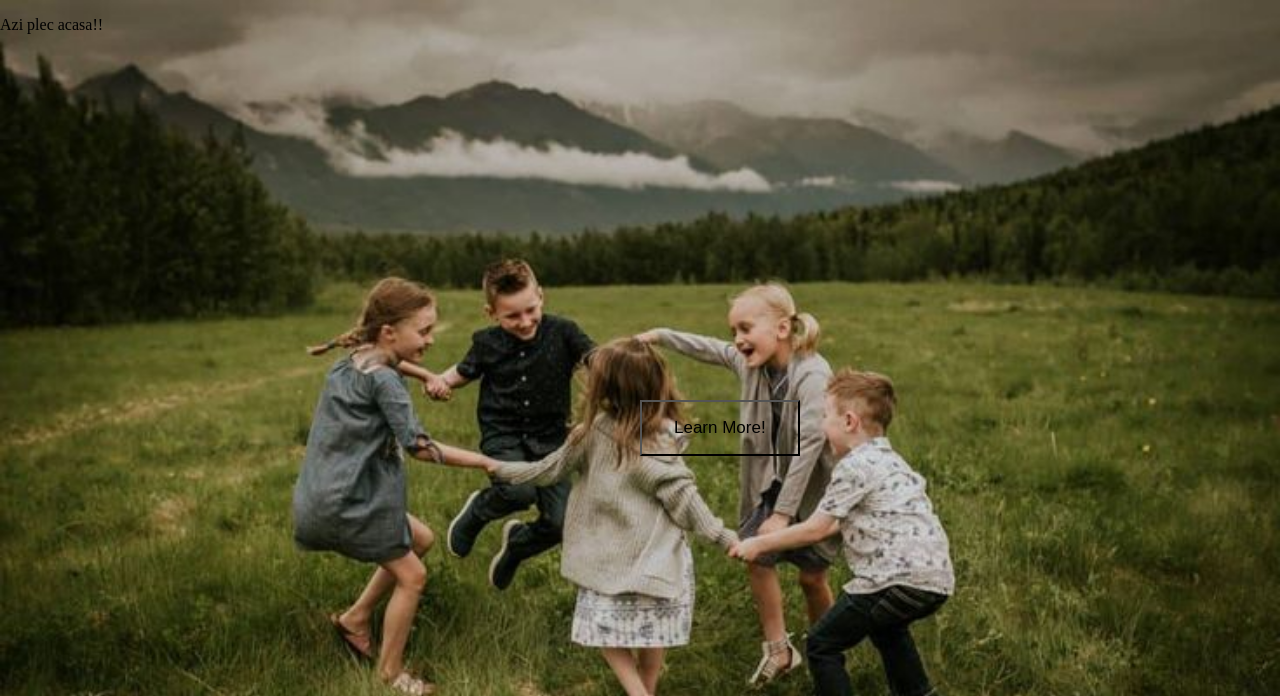
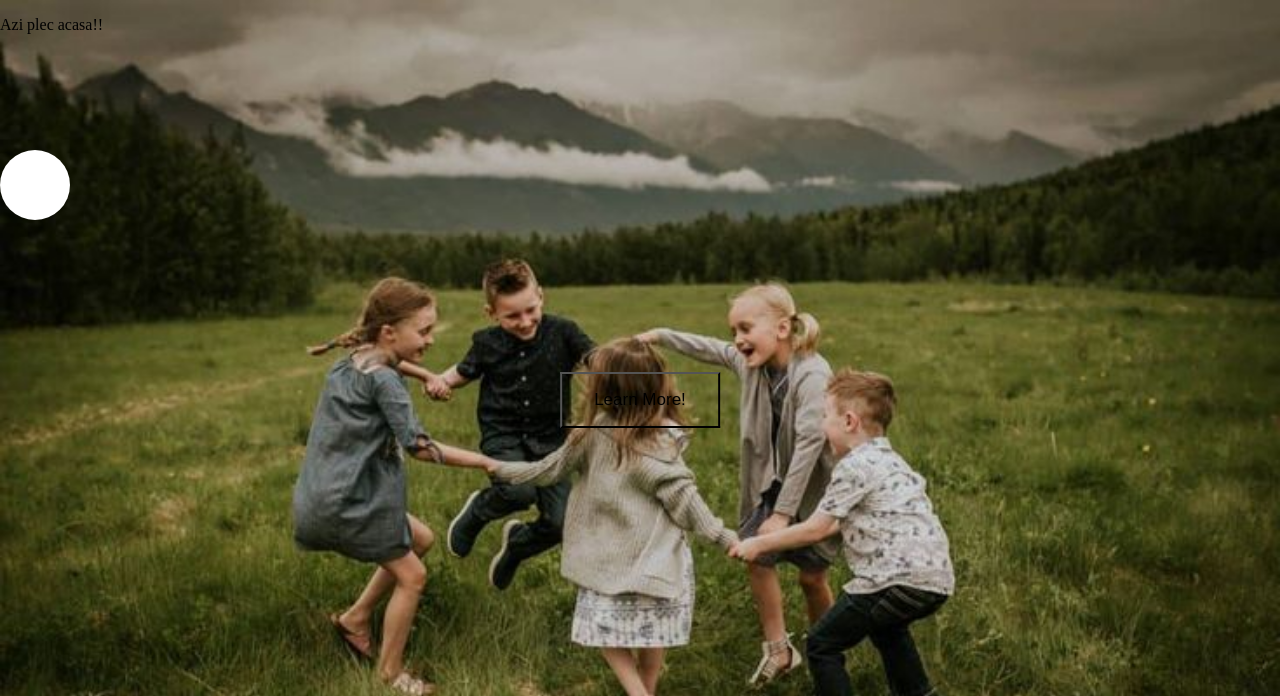
Before and after one commit to Rebecabrk/Web-Tech-Project, a PHP site: page /HomePage.php in a window 1280 px wide. Shown: the top 696 px of the page. Run offline with PHP 8.4, Linux system fonts and the light colour scheme.

Commit message:
something

```diff
--- a/HomePage.php
+++ b/HomePage.php
@@ -10,6 +10,12 @@
             include 'components/navbar.html'
         ?>
 
+        <div class="container">
+            <a href="#" class="toggleBox">
+                <span class="icon"></span>
+            </a>
+        </div>
+
         <button class="learn_more_button">Learn More!</button>
 
     </body>
--- a/css/HomePage.css
+++ b/css/HomePage.css
@@ -8,6 +8,7 @@ body {
 }
 .learn_more_button{
     position: absolute;
+    transform: translate(-50%, -50%);
     top: 50%;
     left: 50%;
     color: black;
@@ -23,3 +24,51 @@ body {
     background-color: #ff4c68;
     color: white;
 }
+
+.container {
+    top: 150px;
+    height:70px;
+    width: 70px;
+    background-color: white;
+    border-radius: 50%;
+    position: absolute;
+    transition: 0.4s ease;
+}
+
+.toggleBox {
+    position: relative;
+    display: bloock;
+    height:70px;
+    width: 70px;
+    border-radius: 50%;
+}
+
+.icon {
+    position: relative;
+    height: 4px;
+    width: 35px;
+    top: 50%;
+    left: 50%;
+    transform: translate(-50%, -50%);
+    background-color: #161d2c;
+    border-radius: 50%;
+}
+
+.icon::before,.icon::after {
+    content: '';
+    position:  ;
+    height: 4px;
+    width: 35px;
+    left: 50%;
+    transform: translate(-50%, -50%);
+    background-color: #161d2c;
+    border-radius: 50%;
+    transition: 0.3s;
+}
+
+.icon::before {
+    top: 12px;
+}
+.icon::after {
+    bottom: 8px;
+}
```
